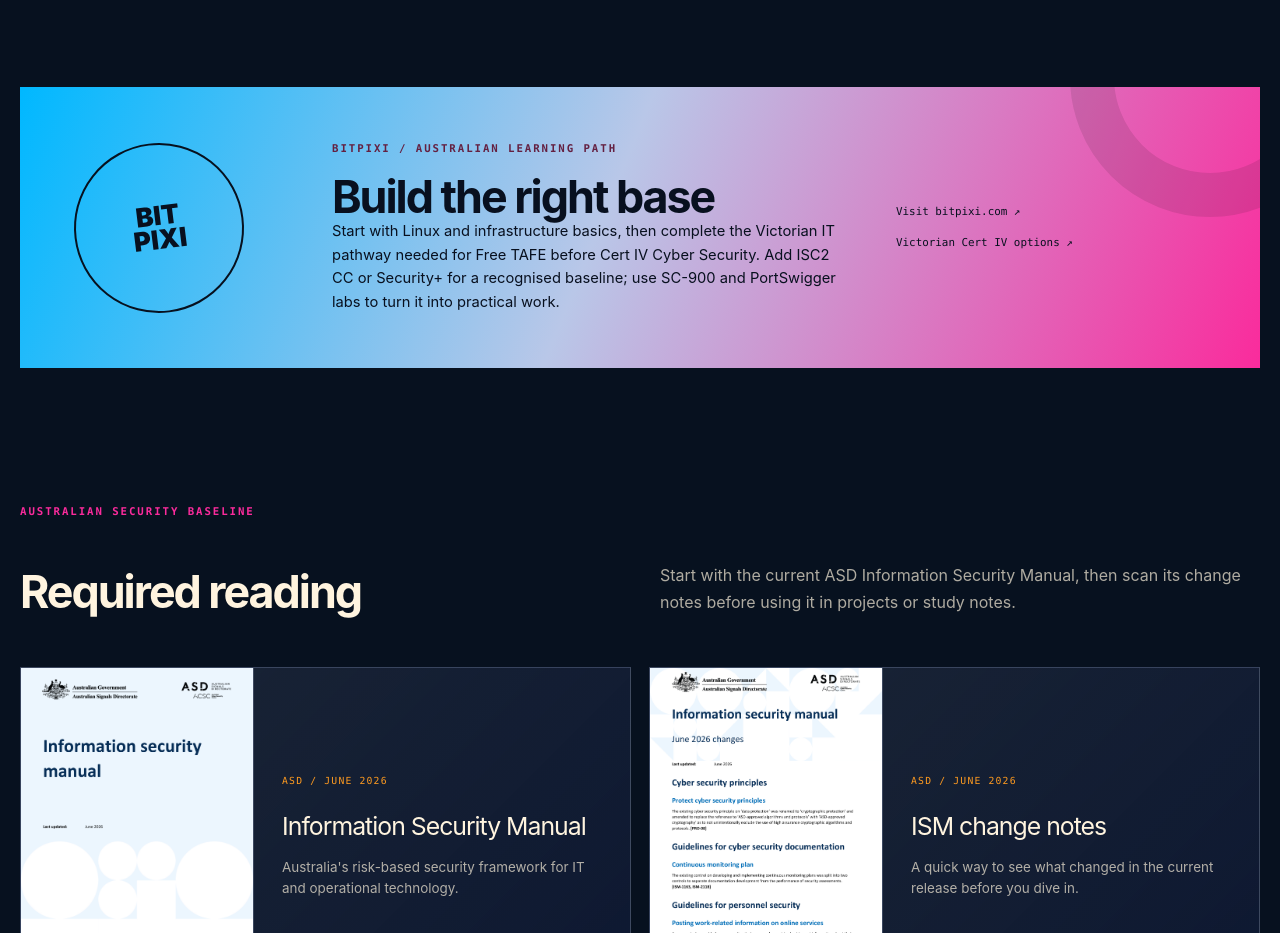
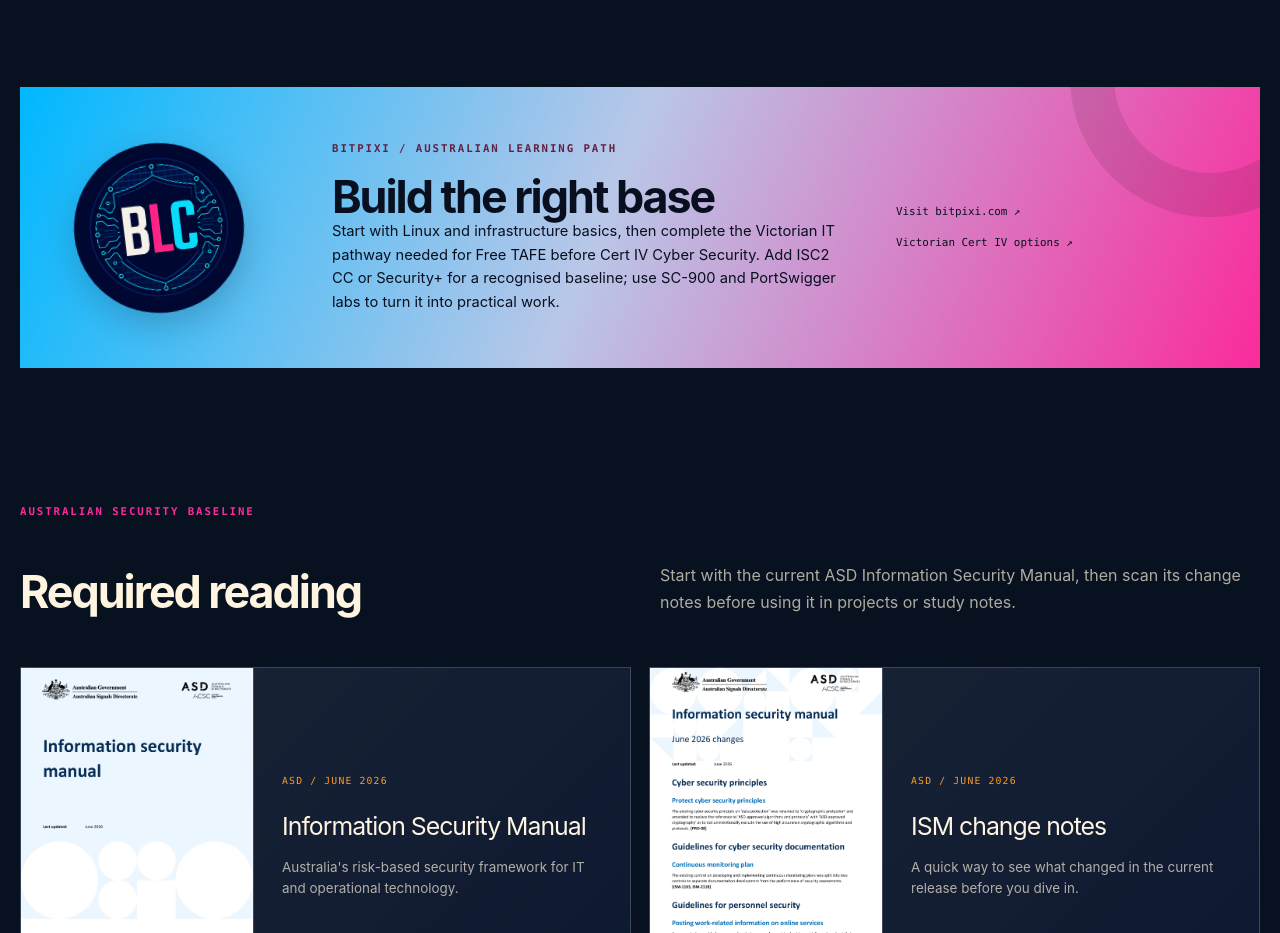
Before and after one commit to bitpixi2/bitpixi-learns-cybersec, a Next.js app: page / in a window 1280 px wide. Shown: the part 4760-5693 px from the top of the page. Built offline with nearby package versions, Linux system fonts and the light colour scheme.

Commit message:
Add BLC cyber security badge

```diff
--- a/app/globals.css
+++ b/app/globals.css
@@ -615,14 +615,9 @@
 .gate-symbol {
   width: 170px;
   height: 170px;
-  border: 2px solid var(--night);
   border-radius: 50%;
-  display: grid;
-  place-items: center;
-  text-align: center;
-  font-weight: 900;
-  font-size: 1.65rem;
-  line-height: 0.9;
+  object-fit: cover;
+  filter: drop-shadow(0 12px 18px rgba(8, 16, 31, 0.22));
   transform: rotate(-7deg);
 }
 
--- a/app/page.tsx
+++ b/app/page.tsx
@@ -488,7 +488,7 @@
       </section>
 
       <section className="authorisation-gate">
-        <div className="gate-symbol" aria-hidden="true">BIT<br />PIXI</div>
+        <img className="gate-symbol" src="/badges/blc-cybersec-badge.png" alt="BLC cyber security badge" />
         <div>
           <p className="eyebrow">BITPIXI / AUSTRALIAN LEARNING PATH</p>
           <h2>Build the right base</h2>
```
Also changed, not shown: public/badges/blc-cybersec-badge.png (added).
